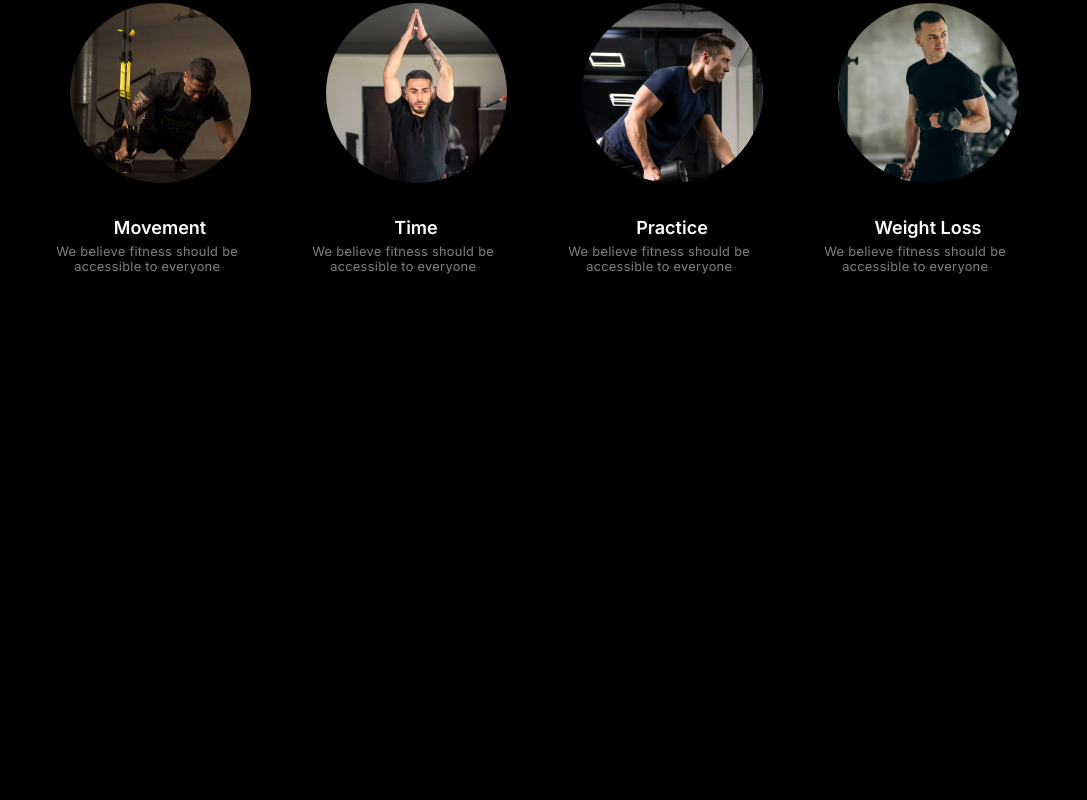
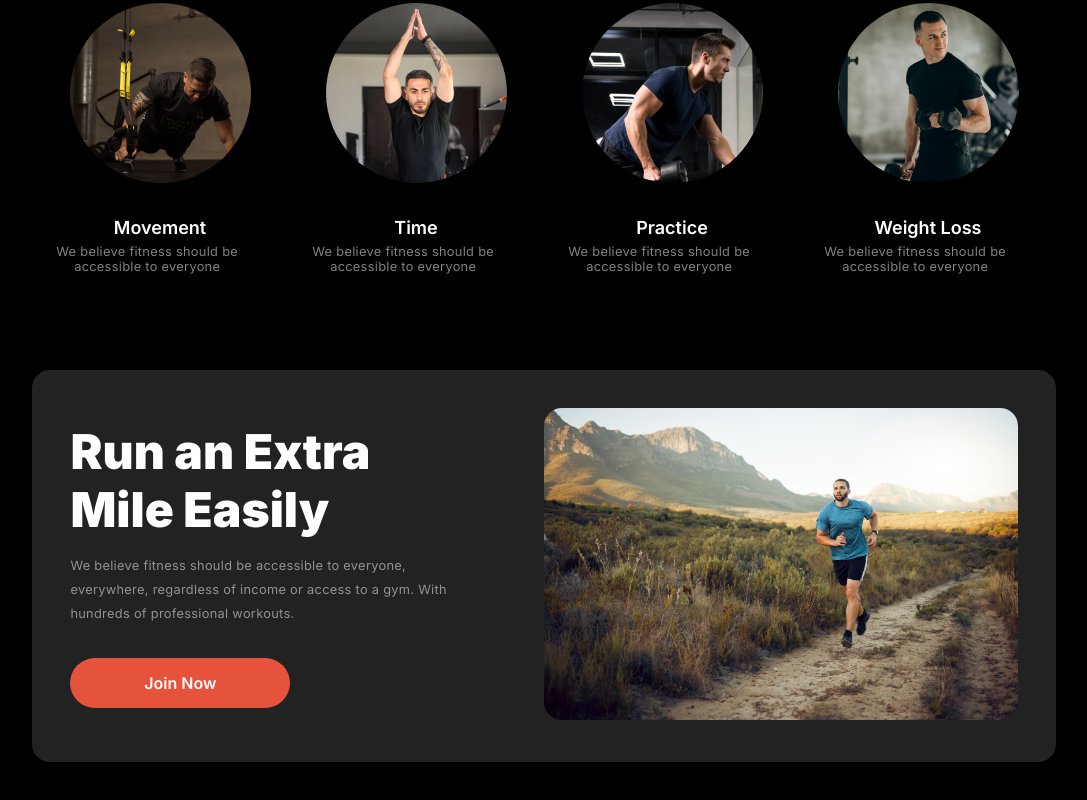
Before and after one commit to Samadsust71/second-assignment, a plain HTML site: page index.html in a window 1280 px wide. Shown: the part 964-1764 px from the top of the page, without its empty margins (96-1183 px from the left). Before the commit the page ends 1238 px from the top, so only its background shows below. Drawn offline with Linux system fonts and the light colour scheme; a web font is replaced by a local one.

Commit message:
run extra section done

```diff
--- a/index.html
+++ b/index.html
@@ -91,6 +91,18 @@
           </div>
         </div>
       </section>
+
+      <!-- Run extra section -->
+      <secction class="run-extra">
+
+        <div class="run-extra-text">
+          <h2 class="run-extra-title">Run an Extra <br> Mile Easily</h2>
+            <p class="run-extra-description">We believe fitness should be accessible to everyone, everywhere, regardless of income or access to a gym. With hundreds of professional workouts.</p>
+            <button class="btn">Join Now</button>
+        </div>
+        <div class="run-extra-img"><img src="images/run.jpg" alt=""></div>
+
+      </secction>
      </main>
   </body>
 </html>
--- a/responsive.css
+++ b/responsive.css
@@ -75,6 +75,14 @@
     .habits-content-description {
         max-width: 100%;
     }
+    .run-extra{
+        flex-direction: column;
+        gap: 30px;
+        margin: 3rem 5%;
+    }
+    .run-extra-text, .run-extra-img {
+        width: 100%;
+    }
 }
 
 
--- a/style.css
+++ b/style.css
@@ -272,3 +272,51 @@ body p {
     margin-top: 6px;
     max-width: 90%;
 }
+
+/* run extra section styles */
+.run-extra {
+
+    margin: 6rem 10%;
+    display: flex;
+    justify-content: space-between;
+    align-items: center;
+    border-radius: 18px;
+    background: rgb(34, 34, 34);
+    padding: 3%;
+
+}
+
+.run-extra-text {
+
+    width: 50%;
+}
+
+.run-extra-title {
+
+    font-size: 3rem;
+    font-weight: 900;
+    line-height: 120%;
+    text-align: left;
+}
+
+.run-extra-description {
+    width: 80%;
+    font-size: .8rem;
+    font-weight: 400;
+    line-height: 1.5rem;
+    letter-spacing: 0.3px;
+    text-align: left;
+    margin-top: 16px;
+    margin-bottom: 32px;
+}
+
+.run-extra-img{
+
+    width: 50%;
+}
+
+.run-extra-img img {
+    width: 100%;
+    border-radius: 18px;
+
+}
```
